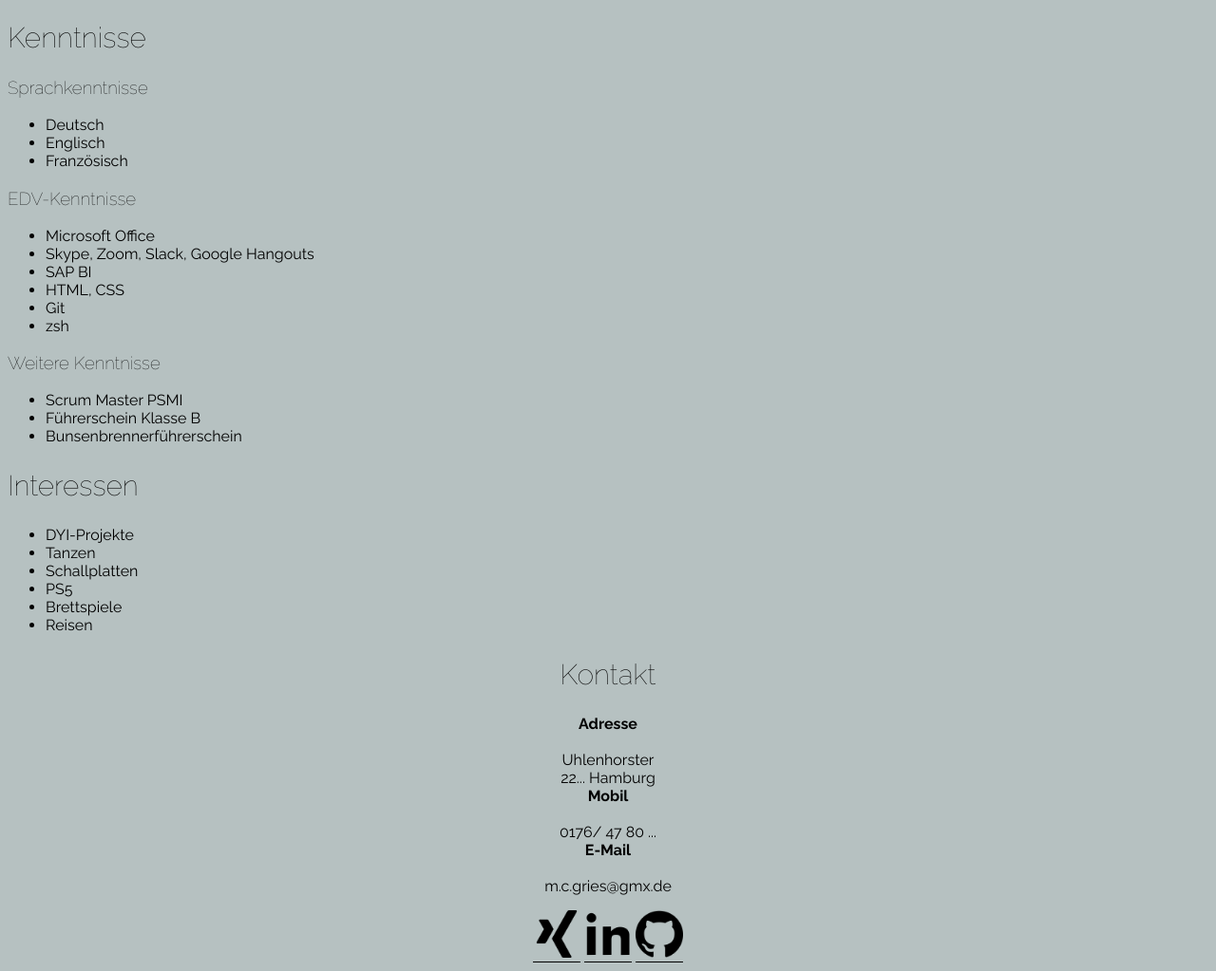
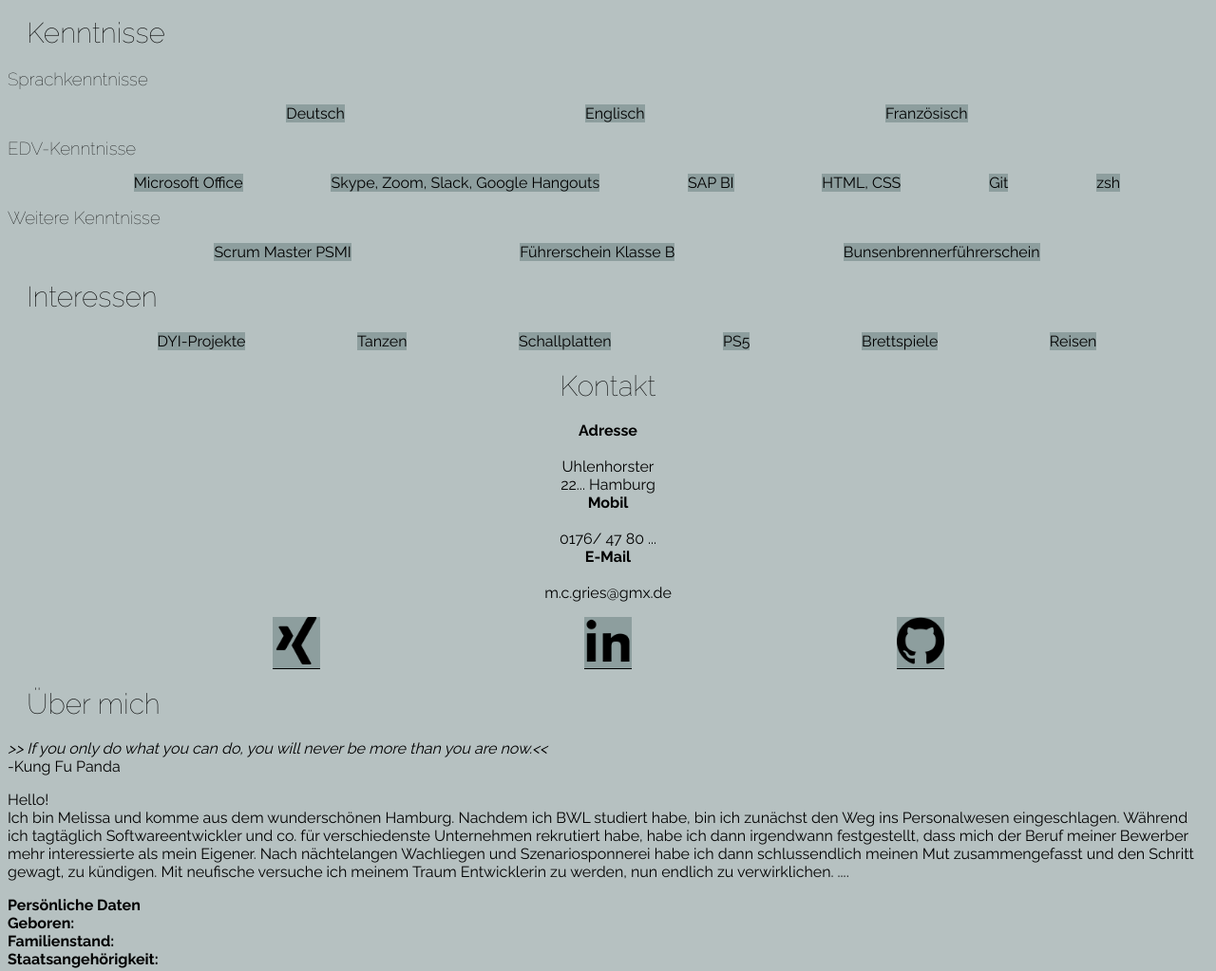
Before and after one commit to melissaceleste/personal-website, a plain HTML site: page src/index.html in a window 1280 px wide. Shown: the part 446-1469 px from the top of the page at 95% size. Drawn offline with Linux system fonts and the light colour scheme.

Commit message:
add flexbox

```diff
--- a/src/index.html
+++ b/src/index.html
@@ -38,43 +38,43 @@
             <h2> Kenntnisse </h2>
             <p>
             <h3> Sprachkenntnisse </h3>
-            <ul>
-                <li> Deutsch </li>
-                <li> Englisch </li>
-                <li> Französisch </li>
+            <ul class="flex">
+                <li class="flexitem"> Deutsch </li>
+                <li class="flexitem"> Englisch </li>
+                <li class="flexitem">Französisch </li>
             </ul>
 
             </p>
             <h3> EDV-Kenntnisse </h3>
-            <ul>
-                <li> Microsoft Office </li>
-                <li> Skype, Zoom, Slack, Google Hangouts </li>
-                <li> SAP BI </li>
-                <li> HTML, CSS </li>
-                <li> Git </li>
-                <li> zsh </li>
+            <ul class="flex">
+                <li class="flexitem"> Microsoft Office </li>
+                <li class="flexitem"> Skype, Zoom, Slack, Google Hangouts </li>
+                <li class="flexitem"> SAP BI </li>
+                <li class="flexitem"> HTML, CSS </li>
+                <li class="flexitem"> Git </li>
+                <li class="flexitem"> zsh </li>
             </ul>
             </p>
 
             <p>
             <h3> Weitere Kenntnisse </h3>
-            <ul>
-                <li> Scrum Master PSMI </li>
-                <li> Führerschein Klasse B </li>
-                <li> Bunsenbrennerführerschein </li>
+            <ul class="flex">
+                <li class="flexitem"> Scrum Master PSMI </li>
+                <li class="flexitem"> Führerschein Klasse B </li>
+                <li class="flexitem"> Bunsenbrennerführerschein </li>
             </ul>
         </section>
 
         <section>
             <h2> Interessen </h2>
             <p>
-            <ul>
-                <li> DYI-Projekte </li>
-                <li> Tanzen </li>
-                <li> Schallplatten</li>
-                <li> PS5</li>
-                <li> Brettspiele</li>
-                <li> Reisen</li>
+            <ul class="flex">
+                <li class="flexitem"> DYI-Projekte </li>
+                <li class="flexitem"> Tanzen </li>
+                <li class="flexitem"> Schallplatten</li>
+                <li class="flexitem"> PS5</li>
+                <li class="flexitem"> Brettspiele</li>
+                <li class="flexitem"> Reisen</li>
             </ul>
             </p>
         </section>
@@ -97,16 +97,16 @@
             </p>
         </section>
 
-        <section class="Links">
-
-            <a href="https://www.xing.com/profile/MelissaCeleste_Gries/cv"><img src="images/xing.png" width="50"
-                    alt="Xing-Profil" /></a>
-
-            <a href="https://de.linkedin.com/in/melissa-gries-8005821a5"><img src="images/linkedin.png" width="50"
-                    alt="LinkedIN-Profil" /></a>
-
-            <a href="https://github.com/melissaceleste"><img src="images/github.png" width="50"
-                    alt="GitHub-Profil" /></a>
+        <section class="flex">
+            <span class="flexitem">
+                <a href="https://www.xing.com/profile/MelissaCeleste_Gries/cv"><img src="images/xing.png" width="50"
+                        alt="Xing-Profil" /></a> </span>
+            <span class="flexitem">
+                <a href="https://de.linkedin.com/in/melissa-gries-8005821a5"><img src="images/linkedin.png" width="50"
+                        alt="LinkedIN-Profil" /></a> </span>
+            <span class="flexitem">
+                <a href="https://github.com/melissaceleste"><img src="images/github.png" width="50"
+                        alt="GitHub-Profil" /></a> </span>
 
         </section>
 
--- a/src/styles/index.css
+++ b/src/styles/index.css
@@ -4,7 +4,6 @@ body {
     line-height: 1,5;
     font-size: 112,5%;
     margin: ;
-
 }
 
 header {
@@ -19,7 +18,6 @@ main {
 }
 
 footer {
-
     background: #8d9e9e;
     margin: 0;
     color:black;
@@ -35,9 +33,11 @@ h1 {
 h2 {
     font-weight: 100;
     font-size: 30px;
+    margin: 20px;
 }
 h3 {
     font-weight: 100;
+    margin: 0;
 }
 a {
     text-decoration: none;
@@ -57,16 +57,31 @@ figure {
 }
 .Kontakt {
     text-align: center;
-    margin: 100 100;
+    margin:0;
 }
 
-.Links { text-align: center;
+.flex {
+    list-style: none;
+    display: flex;
+    justify-content: space-evenly;
+    flex-flow: wrap;
+ }
+
+ .flexitem {
+     background: #8d9e9e;
+
+
+ }
+
+/*.Links { text-align: center;
     margin: 20;
     padding: 100 100;
     text-decoration: none;
     border-bottom: none;
+}
+.Logo {
 
-}
+}*/
 
 input, button {
     font-size: 1em;
```
